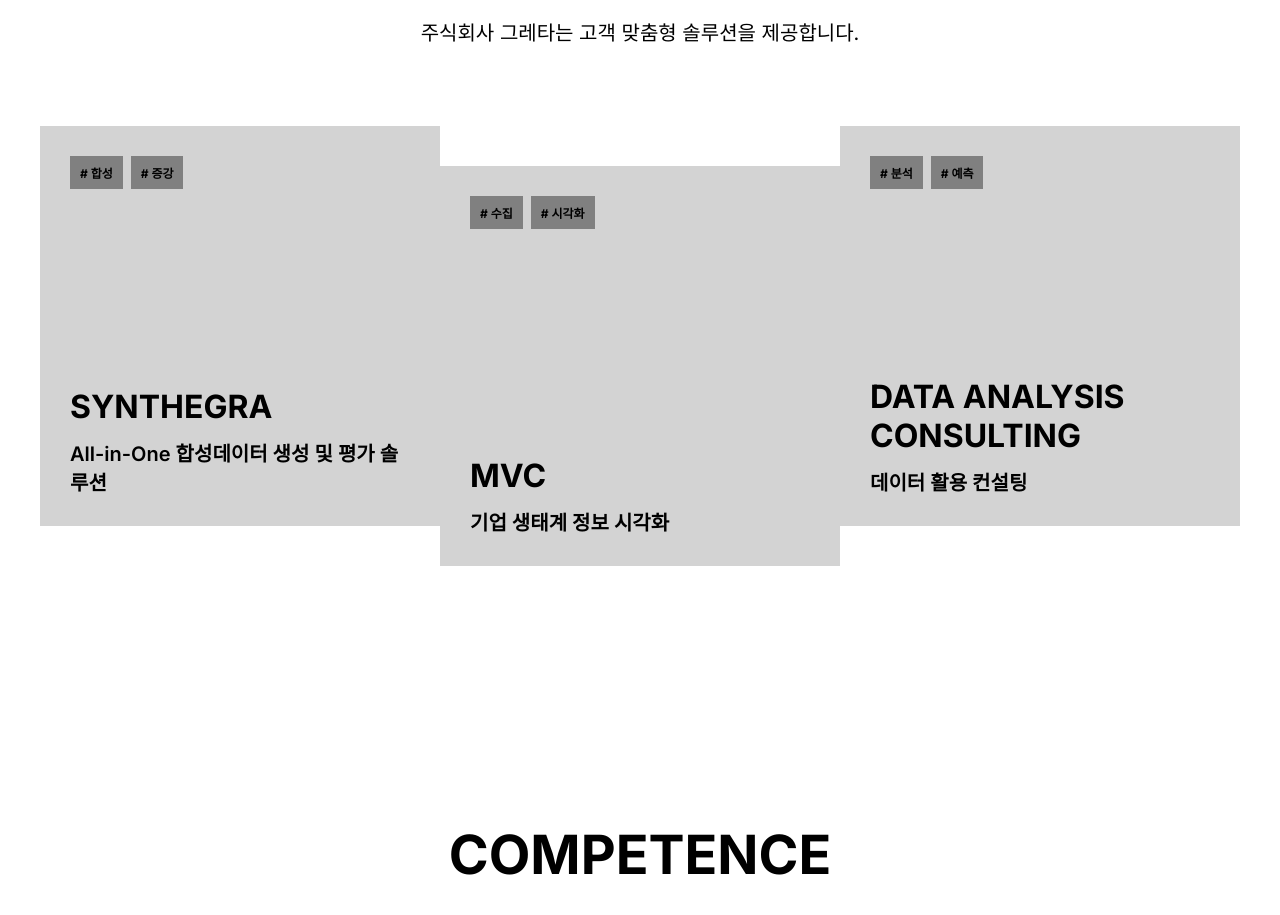
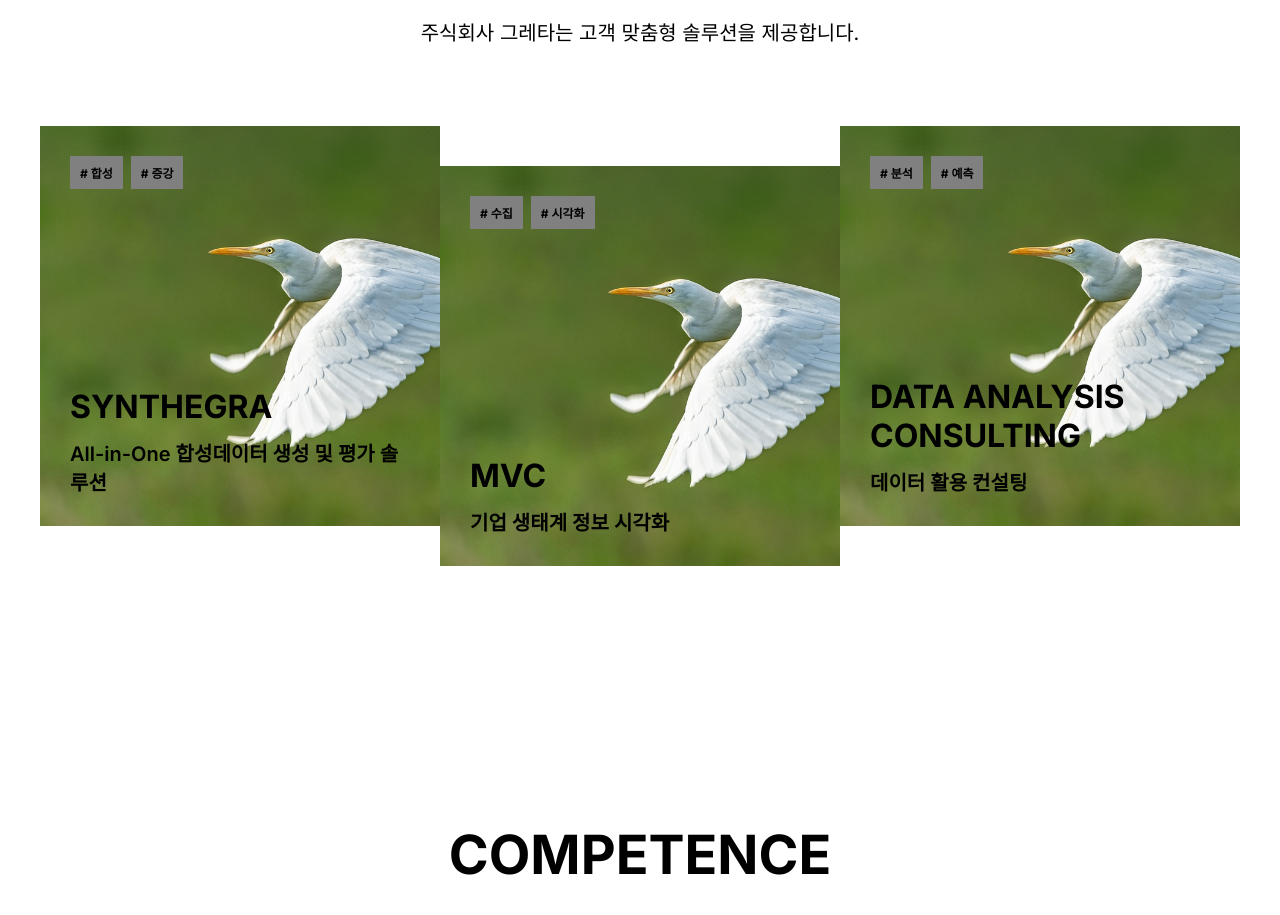
Before and after one commit to the-greta/the-greta.github.io, a Next.js app: page / in a window 1280 px wide. Shown: the part 1000-1915 px from the top of the page. Built offline with nearby package versions, Linux system fonts and the light colour scheme.

Commit message:
feat: add solution

```diff
--- a/src/app/_components/solution-section/solution-section.module.css
+++ b/src/app/_components/solution-section/solution-section.module.css
@@ -1,13 +1,15 @@
 .card {
-  background-color: lightgray;
-  color: black;
   display: flex;
   flex-direction: column;
   justify-content: space-between;
+  width: 25rem;
+  height: 25rem;
   padding: 1.875rem;
-  height: 25rem;
-  width: 25rem;
+  color: black;
+  background-image: url("/test.jpg");
+  background-size: cover;
 }
+
 .card-header {
   display: flex;
   gap: 0.5rem;
@@ -15,32 +17,34 @@
 
 .tag {
   padding: 0.5rem 0.625rem;
+  font-size: 0.75rem;
+  font-weight: 700;
   background-color: gray;
-  font-weight: 700;
-  font-size: 0.75rem;
 }
 
 .section {
   min-height: 100vh;
+  padding: 8rem 2rem;
+
   /* width: 100vw; */
   background-color: white;
-  padding: 8rem 2rem;
 }
 
 .solution-container {
   display: flex;
   flex-wrap: wrap;
+  justify-content: center;
   margin: 0 auto;
-  justify-content: center;
 }
 
 .solution-card-title {
+  font-size: 2rem;
   font-weight: 700;
-  font-size: 2rem;
   text-transform: uppercase;
 }
+
 .solution-card-sub {
+  margin-top: 0.75rem;
   font-size: 1.25rem;
   font-weight: 600;
-  margin-top: 0.75rem;
 }
--- a/src/app/_components/solution-section/solution-section.tsx
+++ b/src/app/_components/solution-section/solution-section.tsx
@@ -17,6 +17,7 @@
 }) => {
   return (
     <div className={styles.card}>
+      {/* <Image src="/test.jpg" alt="test" width={400} height={400} /> */}
       <div className={styles["card-header"]}>
         {tagList.map((tag, i) => (
           <span key={i} className={styles.tag}>
```
